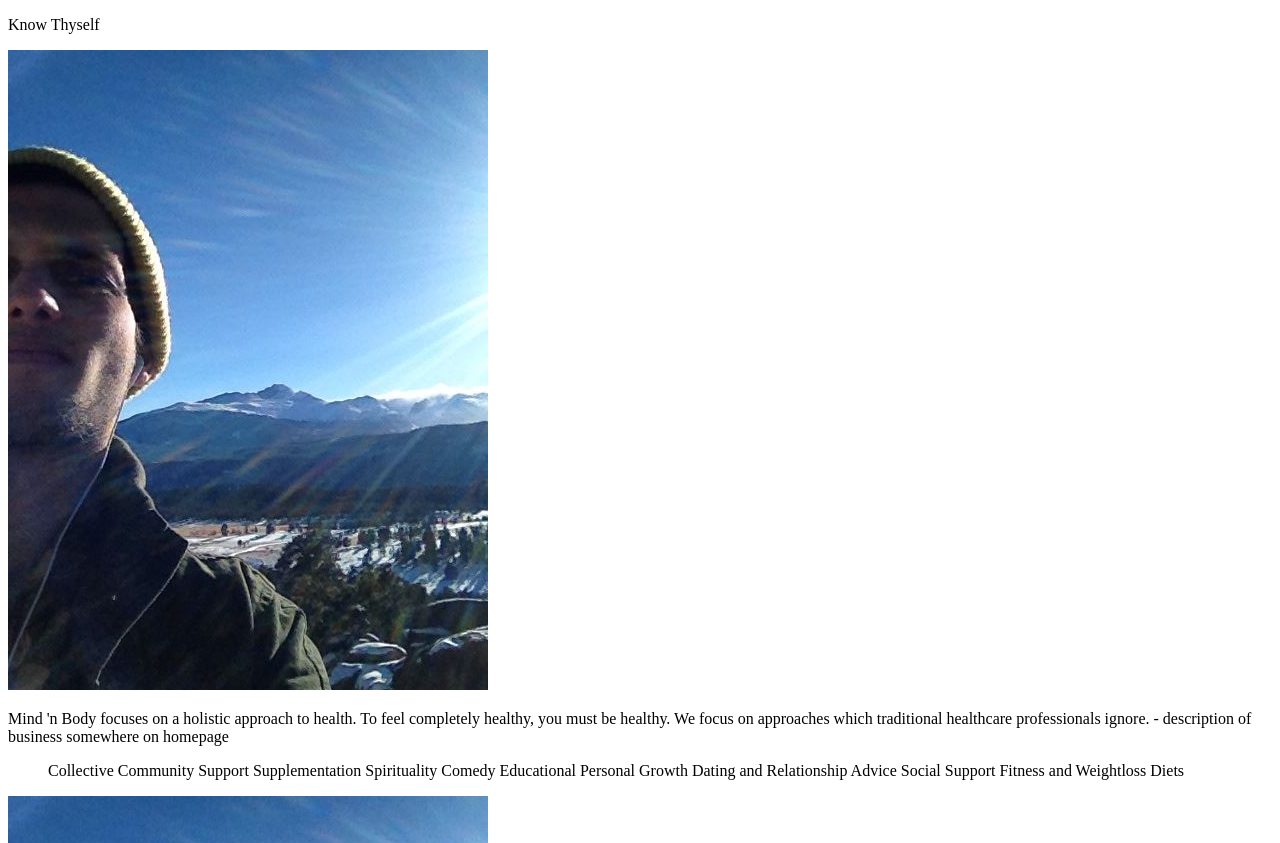
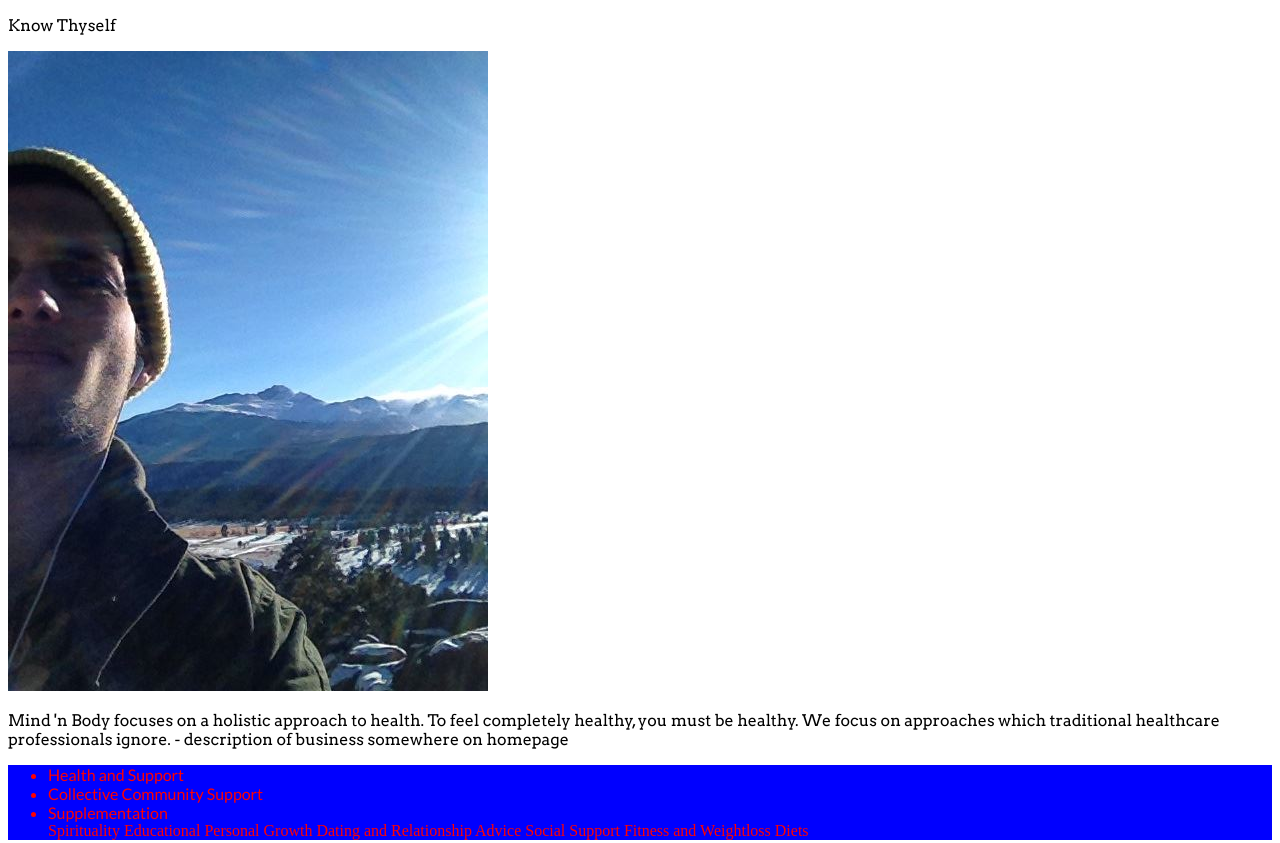
Before and after one commit to snowcat43/snowcat43.github.io, a plain HTML site: page Unit_4/index.html in a window 1280 px wide. Shown: the top 843 px of the page. Drawn offline with Linux system fonts and the light colour scheme; files whose address does not match are found by name.

Commit message:
update unit 4

```diff
--- a/Unit_4/index.html
+++ b/Unit_4/index.html
@@ -2,20 +2,26 @@
 <html>
 <head>
 	<title>Mind 'n Body Wellness </title>
+	<link href="style.css" type="text/css" rel="stylesheet">
+	<link href="https://fonts.googleapis.com/css?family=Arvo" rel="stylesheet">
+	<link href="https://fonts.googleapis.com/css?family=Lato" rel="stylesheet">
+
+</head>
+
+<body>
 	<p>Know Thyself</p>
 	<img src="me.jpg">
 	<p>Mind 'n Body focuses on a holistic approach to health. To feel completely healthy, you must be healthy. We focus on approaches which traditional healthcare professionals ignore. - description of business somewhere on homepage</p>
+
 	<ul>
-	Collective Community Support
+	<li>Health and Support</li>
+	<li>Collective Community Support</li>
 
 
-	Supplementation
+	<li>Supplementation </li>
 
 
 	Spirituality
-
-
-	Comedy
 
 
 	Educational Personal Growth
@@ -30,19 +36,14 @@
 	Fitness and Weightloss
 
 
-	Diets</ul>
-
-</head>
-
-<body>
+	Diets
+	</ul>
 <img src="images/me.jpg">
 
-<link href="https://fonts.googleapis.com/css?family=Arvo" rel="stylesheet">
 
-<link href="https://fonts.googleapis.com/css?family=Arvo" rel="stylesheet">
 
 Contact Me
 7205250737
-<a href="seanfielding20@gmail.com">
+<a href="seanfielding20@gmail.com"></a>
 </body>
 </html>
--- a/Unit_4/style.css
+++ b/Unit_4/style.css
@@ -1,13 +1,13 @@
-h  {
-	color:ff0000
+ul  {
+	color:#ff0000;
 	background-color: blue;
 }
 
-h	{
+li	{
 	font-family: 'Lato', sans-serif;
 }
 
 
 p {
-    font-family: "Arvo", Arvo, serif;
+    font-family: 'Arvo', serif;
 }
```
